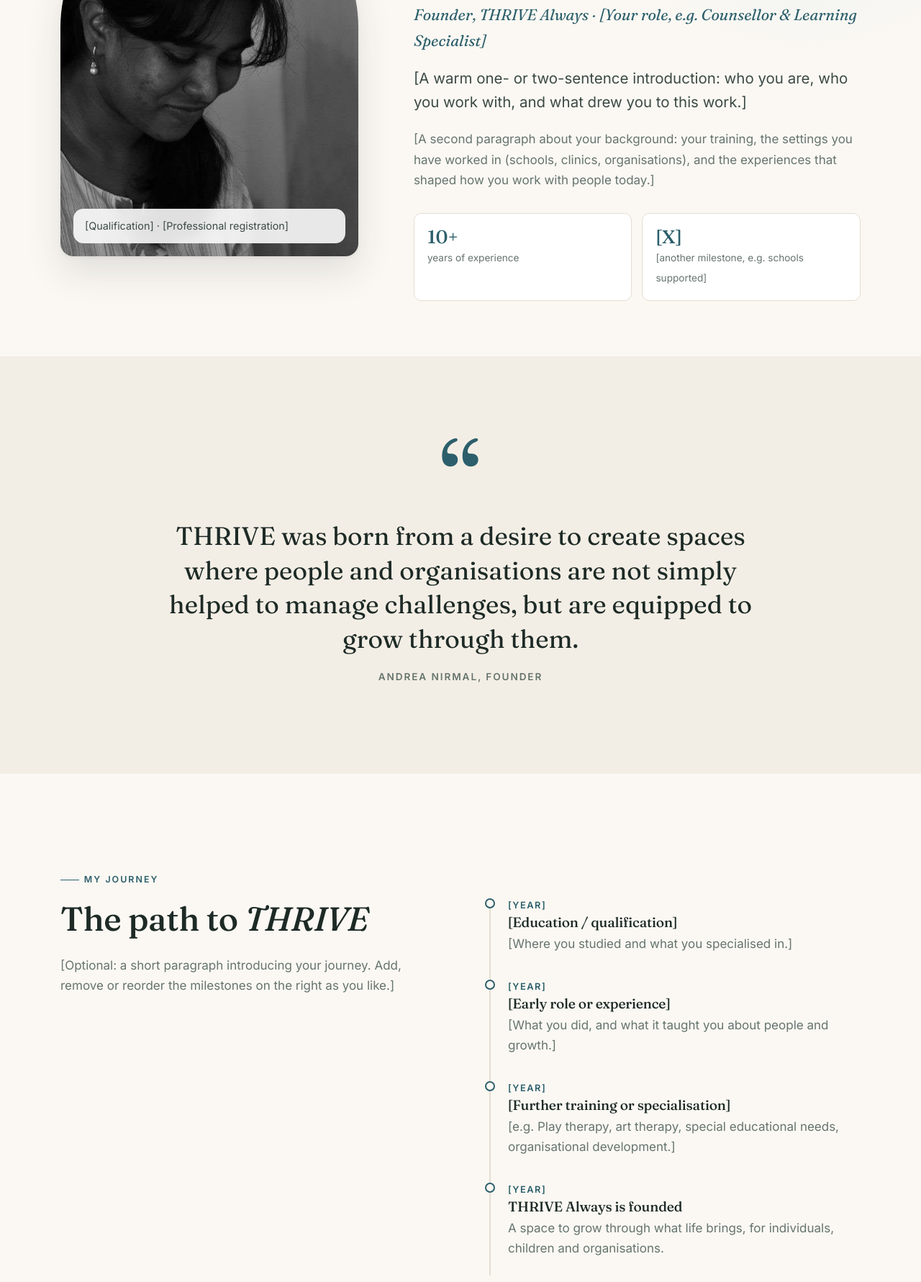
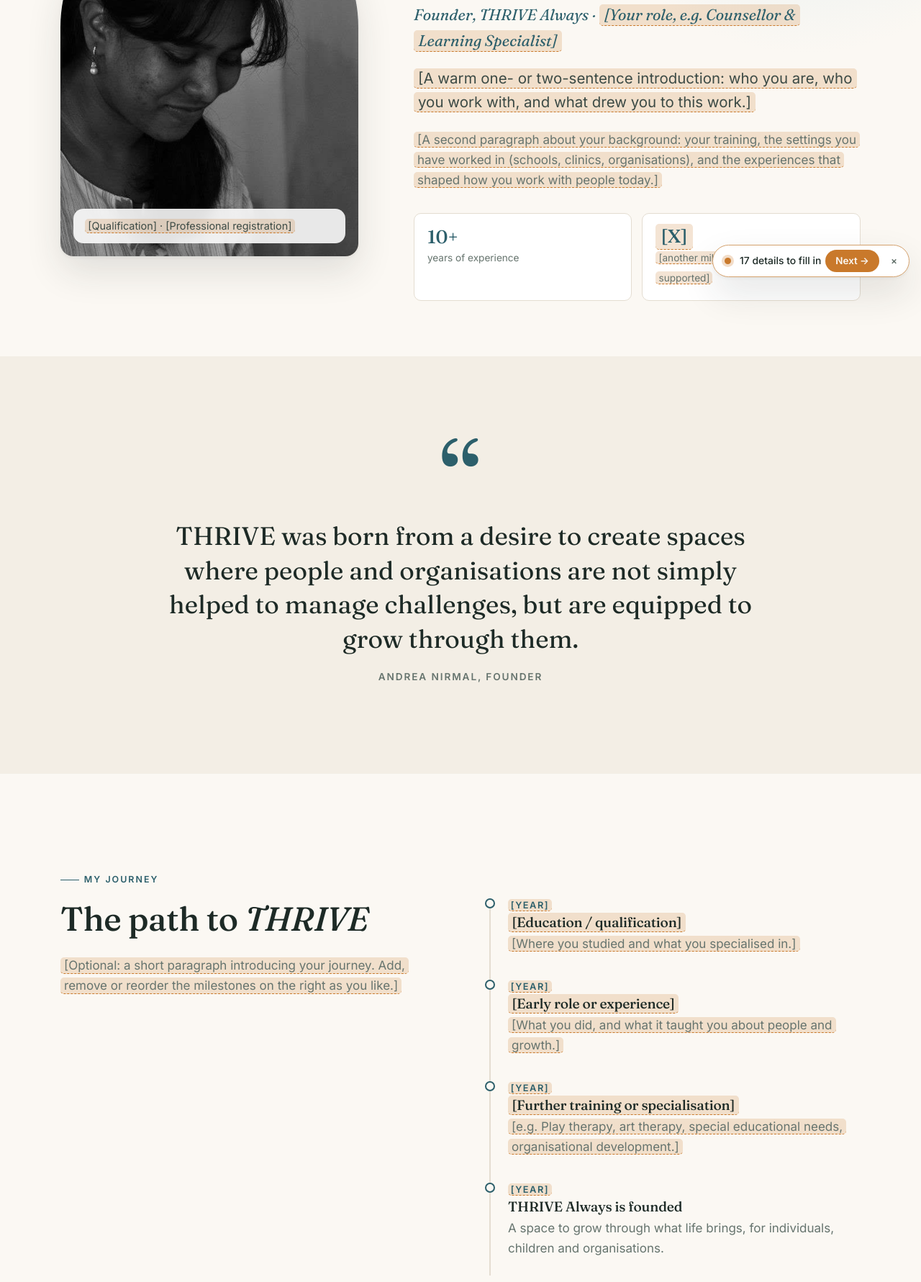
Before and after one commit to AndreaNirmal/thrivealways-frontend, a plain HTML site: page about.html in a window 1280 px wide. Shown: the part 399-2180 px from the top of the page at 72% size. Drawn offline with Linux system fonts and the light colour scheme.

Commit message:
Highlight placeholders still to fill in
Mark missing details with an amber highlight and add a floating
review bar that steps through them.

Co-Authored-By: Claude Opus 5.5 <noreply@anthropic.com>

```diff
--- a/about.html
+++ b/about.html
@@ -43,22 +43,22 @@
   </header>
 
   <main id="main">
-    <!-- EDIT ME: Everything in [square brackets] on this page is a placeholder. -->
+    <!-- TO FILL: each <mark class="todo"> below is a placeholder. Replace it with your text and remove the <mark> tags. -->
     <section class="page-hero">
       <div class="container about-hero">
         <div class="portrait reveal">
           <img src="assets/img/andrea-nirmal.png" alt="Portrait of Andrea Nirmal" width="520" height="716">
-          <div class="portrait__badge">[Qualification] · [Professional registration]</div>
+          <div class="portrait__badge"><mark class="todo">[Qualification] · [Professional registration]</mark></div>
         </div>
         <div>
           <p class="eyebrow reveal">About the founder</p>
           <h1 class="reveal reveal-d1">Hello, I'm <em>Andrea Nirmal</em></h1>
-          <p class="role reveal reveal-d1">Founder, THRIVE Always · [Your role, e.g. Counsellor &amp; Learning Specialist]</p>
-          <p class="lead reveal reveal-d2">[A warm one- or two-sentence introduction: who you are, who you work with, and what drew you to this work.]</p>
-          <p class="reveal reveal-d2 muted">[A second paragraph about your background: your training, the settings you have worked in (schools, clinics, organisations), and the experiences that shaped how you work with people today.]</p>
+          <p class="role reveal reveal-d1">Founder, THRIVE Always · <mark class="todo">[Your role, e.g. Counsellor &amp; Learning Specialist]</mark></p>
+          <p class="lead reveal reveal-d2"><mark class="todo">[A warm one- or two-sentence introduction: who you are, who you work with, and what drew you to this work.]</mark></p>
+          <p class="reveal reveal-d2 muted"><mark class="todo">[A second paragraph about your background: your training, the settings you have worked in (schools, clinics, organisations), and the experiences that shaped how you work with people today.]</mark></p>
           <div class="facts reveal reveal-d3">
             <div class="fact"><b>10+</b><span>years of experience</span></div>
-            <div class="fact"><b>[X]</b><span>[another milestone, e.g. schools supported]</span></div>
+            <div class="fact"><b><mark class="todo">[X]</mark></b><span><mark class="todo">[another milestone, e.g. schools supported]</mark></span></div>
           </div>
         </div>
       </div>
@@ -78,26 +78,26 @@
         <div class="reveal">
           <p class="eyebrow">My journey</p>
           <h2>The path to <em>THRIVE</em></h2>
-          <p class="muted">[Optional: a short paragraph introducing your journey. Add, remove or reorder the milestones on the right as you like.]</p>
+          <p class="muted"><mark class="todo">[Optional: a short paragraph introducing your journey. Add, remove or reorder the milestones on the right as you like.]</mark></p>
         </div>
         <div class="timeline">
           <div class="timeline__item reveal">
-            <span class="when">[Year]</span>
-            <h3>[Education / qualification]</h3>
-            <p>[Where you studied and what you specialised in.]</p>
+            <span class="when"><mark class="todo">[Year]</mark></span>
+            <h3><mark class="todo">[Education / qualification]</mark></h3>
+            <p><mark class="todo">[Where you studied and what you specialised in.]</mark></p>
           </div>
           <div class="timeline__item reveal reveal-d1">
-            <span class="when">[Year]</span>
-            <h3>[Early role or experience]</h3>
-            <p>[What you did, and what it taught you about people and growth.]</p>
+            <span class="when"><mark class="todo">[Year]</mark></span>
+            <h3><mark class="todo">[Early role or experience]</mark></h3>
+            <p><mark class="todo">[What you did, and what it taught you about people and growth.]</mark></p>
           </div>
           <div class="timeline__item reveal reveal-d2">
-            <span class="when">[Year]</span>
-            <h3>[Further training or specialisation]</h3>
-            <p>[e.g. Play therapy, art therapy, special educational needs, organisational development.]</p>
+            <span class="when"><mark class="todo">[Year]</mark></span>
+            <h3><mark class="todo">[Further training or specialisation]</mark></h3>
+            <p><mark class="todo">[e.g. Play therapy, art therapy, special educational needs, organisational development.]</mark></p>
           </div>
           <div class="timeline__item reveal reveal-d3">
-            <span class="when">[Year]</span>
+            <span class="when"><mark class="todo">[Year]</mark></span>
             <h3>THRIVE Always is founded</h3>
             <p>A space to grow through what life brings, for individuals, children and organisations.</p>
           </div>
--- a/assets/css/styles.css
+++ b/assets/css/styles.css
@@ -633,3 +633,35 @@ em, .italic { font-family: var(--font-display); font-style: italic; }
 
 .contexts > .eyebrow { display: flex; }
 #about-thrive { padding-bottom: clamp(48px, 6vw, 80px); }
+
+/* ---------- Review markers for details still to fill in ----------
+   Wrap any placeholder in <mark class="todo">…</mark>. Remove the tags once filled. */
+mark.todo {
+  color: inherit;
+  background: color-mix(in srgb, var(--kids) 20%, transparent);
+  border-bottom: 1.5px dashed var(--kids);
+  border-radius: 5px;
+  padding: .05em .3em;
+  -webkit-box-decoration-break: clone; box-decoration-break: clone;
+  transition: outline-color .3s, background-color .3s;
+  outline: 2px solid transparent; outline-offset: 3px;
+}
+mark.todo.is-current { outline-color: var(--kids); background: color-mix(in srgb, var(--kids) 32%, transparent); }
+.todo-bar {
+  position: fixed; right: 16px; bottom: 16px; z-index: 70;
+  display: flex; align-items: center; gap: 6px;
+  padding: 6px 6px 6px 16px; border-radius: 999px;
+  background: var(--surface); color: var(--ink);
+  border: 1px solid color-mix(in srgb, var(--kids) 60%, var(--line));
+  box-shadow: var(--shadow-lg);
+  font-size: .87rem; font-weight: 500;
+  animation: fadeSwap .5s var(--ease) both;
+}
+.todo-bar__dot { width: 9px; height: 9px; border-radius: 50%; background: var(--kids); box-shadow: 0 0 0 4px color-mix(in srgb, var(--kids) 25%, transparent); margin-right: 6px; }
+.todo-bar button {
+  border: 0; cursor: pointer; border-radius: 999px; font: 600 .84rem/1 var(--font-body);
+  padding: 9px 14px; background: var(--kids); color: var(--bg);
+}
+.todo-bar button.todo-bar__close { background: transparent; color: var(--muted); padding: 9px 10px; }
+.todo-bar button.todo-bar__close:hover { color: var(--ink); }
+@media print { mark.todo { background: none; border: 0; } .todo-bar { display: none; } }
--- a/assets/js/main.js
+++ b/assets/js/main.js
@@ -216,6 +216,35 @@
     });
   }
 
+  /* ---------- Review bar: jump between details still to fill in ---------- */
+  var todos = document.querySelectorAll("mark.todo");
+  if (todos.length) {
+    var bar = document.createElement("div");
+    bar.className = "todo-bar";
+    bar.setAttribute("role", "region");
+    bar.setAttribute("aria-label", "Details to fill in");
+    bar.innerHTML = '<span class="todo-bar__dot" aria-hidden="true"></span><span class="todo-bar__label"></span>' +
+      '<button type="button" class="todo-bar__next">Next &rarr;</button>' +
+      '<button type="button" class="todo-bar__close" aria-label="Hide review bar">&times;</button>';
+    var label = bar.querySelector(".todo-bar__label");
+    var idx = -1;
+    label.textContent = todos.length + (todos.length === 1 ? " detail" : " details") + " to fill in";
+    bar.querySelector(".todo-bar__next").addEventListener("click", function () {
+      if (idx >= 0) todos[idx].classList.remove("is-current");
+      idx = (idx + 1) % todos.length;
+      var m = todos[idx];
+      var r = m.closest(".reveal"); if (r) r.classList.add("is-visible");
+      m.classList.add("is-current");
+      m.scrollIntoView({ behavior: "smooth", block: "center" });
+      label.textContent = (idx + 1) + " of " + todos.length + " to fill in";
+    });
+    bar.querySelector(".todo-bar__close").addEventListener("click", function () {
+      todos.forEach(function (m) { m.classList.remove("is-current"); });
+      bar.remove();
+    });
+    document.body.appendChild(bar);
+  }
+
   /* ---------- Footer year ---------- */
   document.querySelectorAll("[data-year]").forEach(function (el) { el.textContent = new Date().getFullYear(); });
 })();
```
Also changed, not shown: index.html (+1 -1 lines).
